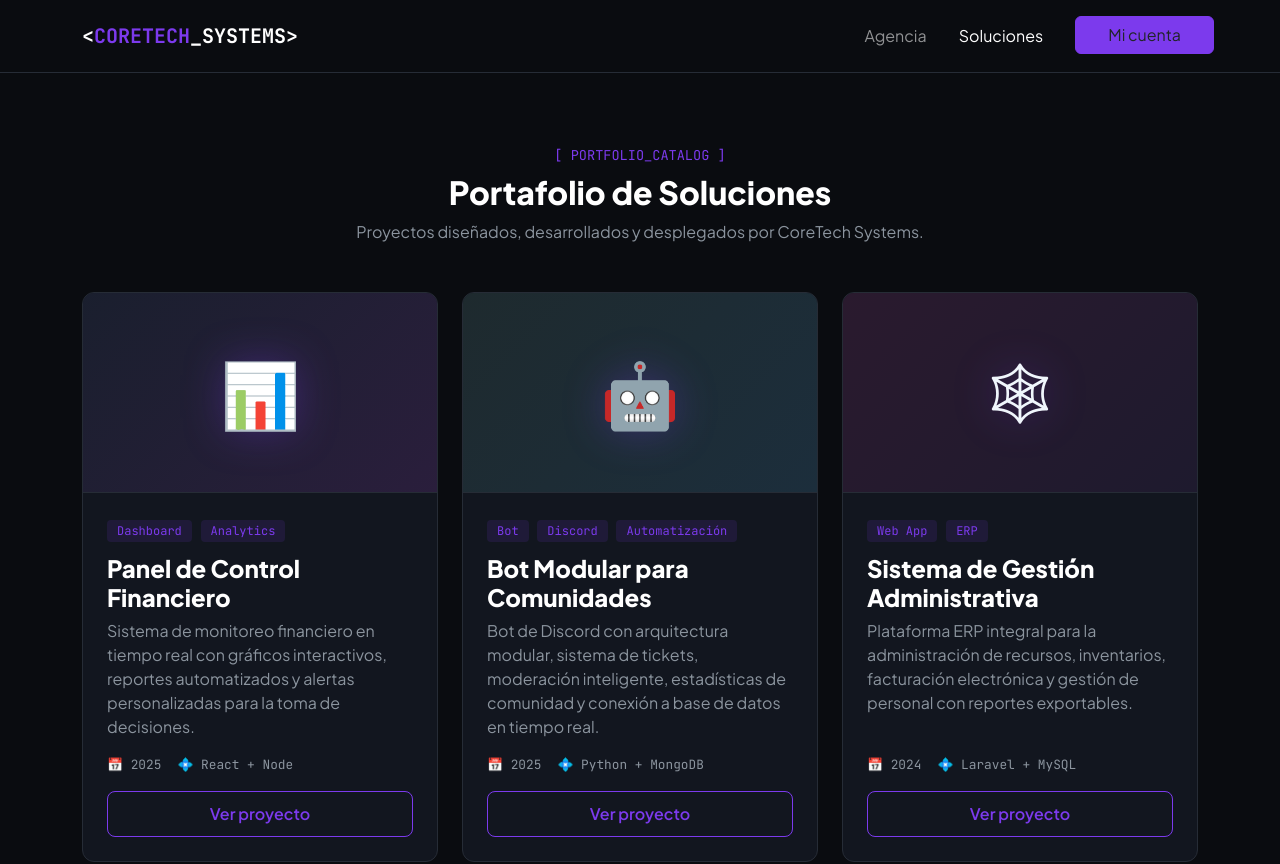
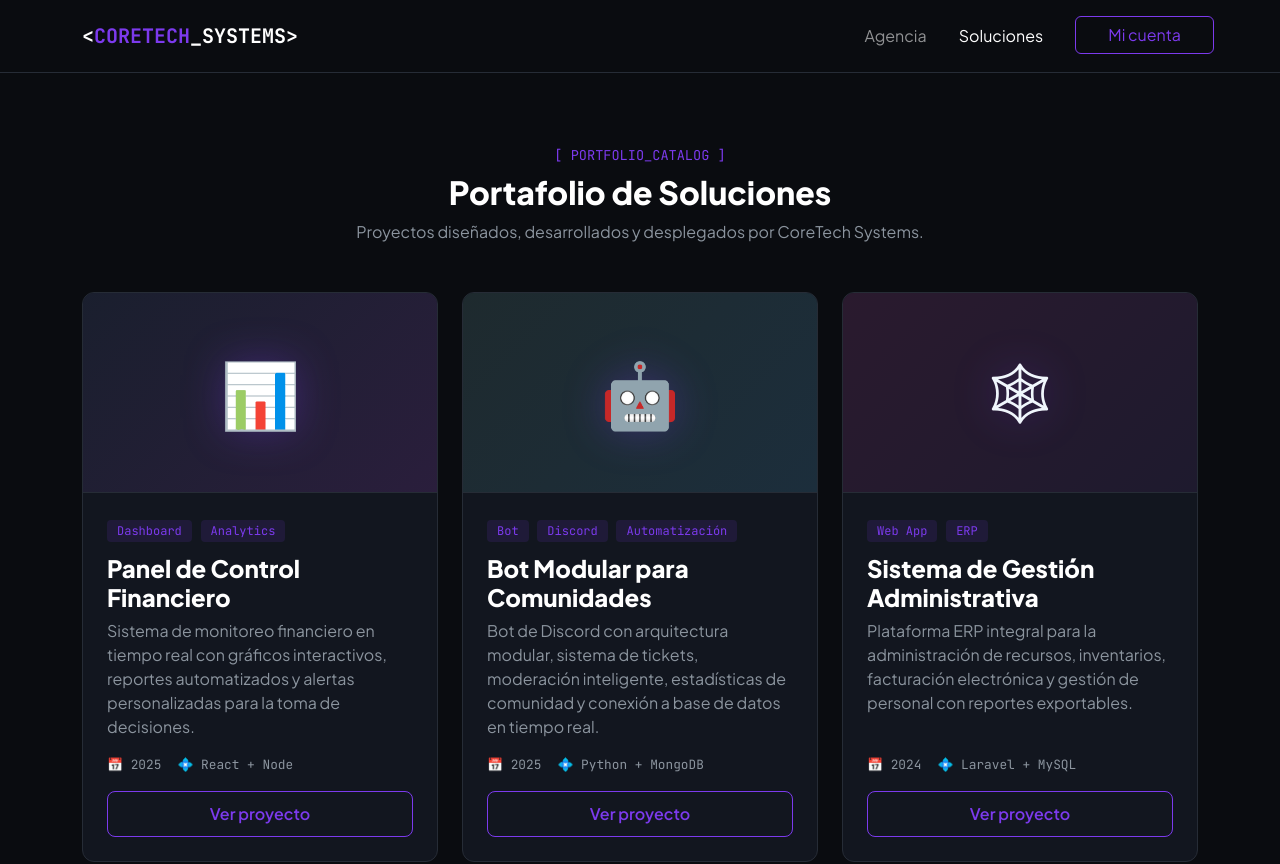
Before and after one commit to PuleFeedSocial/coretech, a plain HTML site: page soluciones.html in a window 1280 px wide. Shown: the top 864 px of the page. Drawn offline with nearby package versions, Linux system fonts and the light colour scheme.

Commit message:
3.2version

```diff
--- a/soluciones.html
+++ b/soluciones.html
@@ -28,7 +28,7 @@
                 <ul class="navbar-nav text-center pt-3 pt-lg-0">
                     <li class="nav-item"><a class="nav-link px-3 py-2" href="index.html#agencia">Agencia</a></li>
                     <li class="nav-item"><a class="nav-link px-3 py-2 active" href="soluciones.html">Soluciones</a></li>
-                    <li class="nav-item mt-3 mt-lg-0"><a class="btn btn-accent w-100 w-lg-auto ms-lg-3 px-4"
+                    <li class="nav-item mt-3 mt-lg-0"><a class="btn btn-outline-accent w-100 w-lg-auto ms-lg-3 px-4"
                             href="login.html">Mi cuenta</a></li>
                 </ul>
             </div>
```
